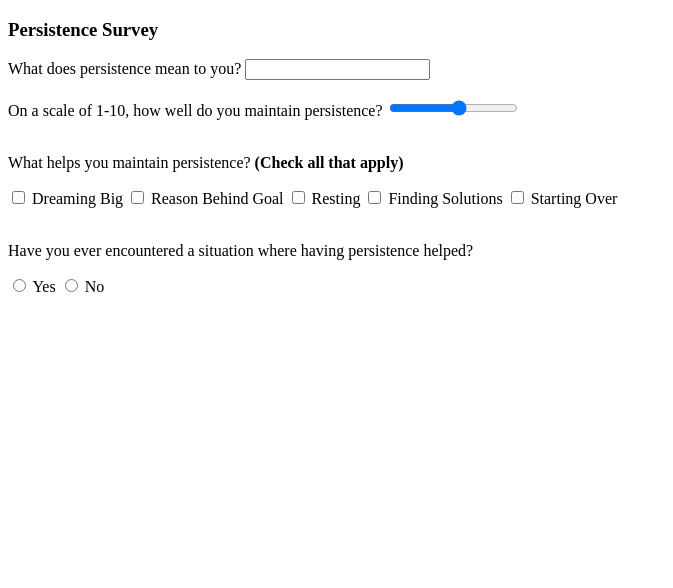
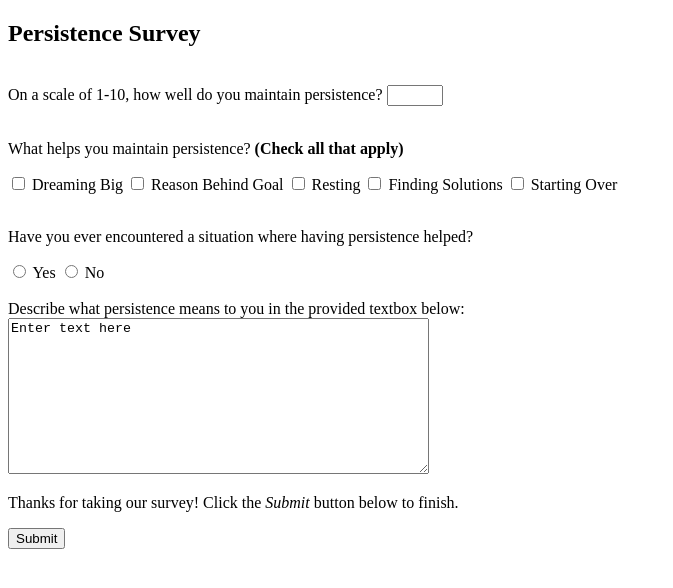
Before and after one commit to aesauceda/TEAM-BSM-CHALLENGE, a plain HTML site: page survey.html in a window 1280 px wide. Shown: the whole page, without its empty margins (0-673 px from the left). Drawn offline with Linux system fonts and the light colour scheme.

Commit message:
survey page finished

```diff
--- a/survey.html
+++ b/survey.html
@@ -7,13 +7,10 @@
     <title>Survey</title>
 </head>
 <body>
-    <h3>Persistence Survey</h3>
-            <label for="pertext">What does persistence mean to you?</label>
-            <input id="pertext" type="text" name="pertext">
-            <br>
+    <h2>Persistence Survey</h2>
             <br>
             <label for="scale">On a scale of 1-10, how well do you maintain persistence?</label>
-            <input type="range" name="scale" id="scale" min="1" max="10" >
+            <input type="number" name="scale" id="scale" min="1" max="10" required>
             <br>
             <br>
             <p>What helps you maintain persistence? <strong>(Check all that apply)</strong></p>
@@ -34,5 +31,11 @@
             <label for="yes">Yes</label>
             <input type="radio" name="yesno" id="no" value="no">
             <label for="no">No</label>
+            <br>
+            <br>
+            <label for="closing">Describe what persistence means to you in the provided textbox below:</label><br>
+            <textarea name="" id="" cols="50" rows="10" required>Enter text here</textarea>
+            <p>Thanks for taking our survey! Click the <em>Submit</em> button below to finish.</p>
+            <input type="submit" value="Submit">
 </body>
 </html>
```
